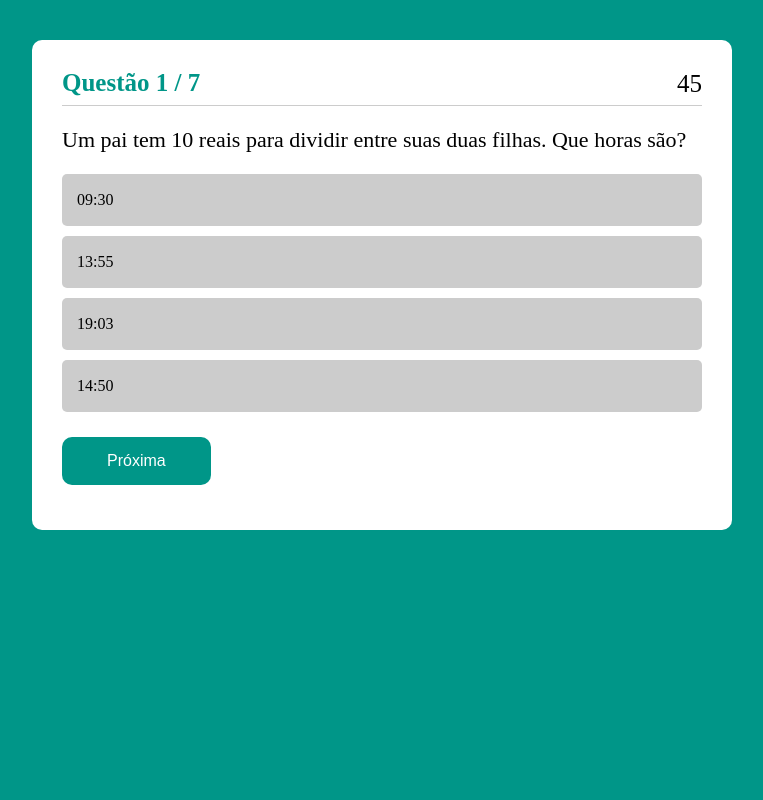
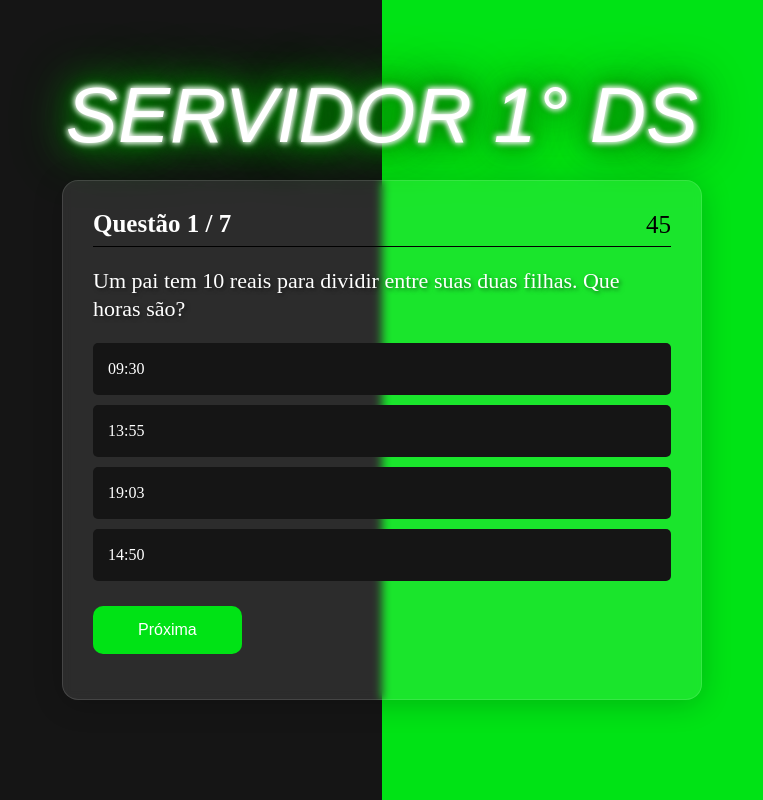
Before and after one commit to Kevyn-Santos/Projeto-Quiz, a plain HTML site: page Quiz/index.html in a window 1280 px wide. Both pictures are taken after a click on the button "Começar Quiz". Shown: the whole page, without its empty margins (258-1021 px from the left). Drawn offline with Linux system fonts and the light colour scheme.

Commit message:
Atualizado
Versão atualizada do Quiz, com a estilização de vidro feita pelo Will.

```diff
--- a/Quiz/index.html
+++ b/Quiz/index.html
@@ -7,18 +7,21 @@
     <title>Quiz ETEC</title>
 </head>
 <body>
+<!-- Willian passou por aqui -->
+<div class="servidor">
+    <h6 contenteditable="false" spellcheck="false">Servidor 1° DS</h6>
+</div>
 
-    <!-- Código da pagina 1, o de inicio do quiz, contem quantidade de perguntas, e o botao de inicio -->
+<!-- Código da pagina 1, o de inicio do quiz, contem quantidade de perguntas, e o botao de inicio -->
     <div class="Home-box custom-box ">
         <h3>Inicio:</h3>
-        <p>Numero de questões:<span class="total-question"> 5</span></p>
+        <p>Numero de questões:<span class="total-question"> 5 </span></p>
         <p>Tempo por questão:<span class="total-question"> 45 segundos</span></p>
 
         <button type="button" class="btn" onclick="startQuiz()">Começar Quiz</button>
     </div>
-    <!-- Fim desse pedaço-->
 
-    <!-- codigo pagina 2, contem as perguntas e as opçoes, bem como o numero da questão -->
+<!-- codigo pagina 2, contem as perguntas e as opçoes, bem como o numero da questão -->
     <div class="Quiz-box custom-box hide">
         <div class="question-number"></div>
         <div class="question-text"></div>
@@ -29,46 +32,41 @@
         </div>
         <div class="timer" id="timer"></div>
     </div>
-    <!-- Fim do código da pagina 2-->
 
-    <!-- Inicio da tabela de resultados-->
+<!-- Inicio da tabela de resultados-->
     <div class="result-box custom-box hide">
         <h1>Resultado</h1>
         <table>
             <tr>
-                <td>Total de questoes</td>
+                <td class="color">Total de questoes</td>
                 <td ><span class="total-question"></span></td>
             </tr>
             <tr>
-                <td>Respondidas</td>
+                <td class="color">Respondidas</td>
                 <td ><span class="total-attempt"></span></td>
             </tr>
             <tr>
-                <td>Corretas</td>
+                <td class="color">Corretas</td>
                 <td ><span class="total-correct"></span></td>
             </tr>
             <tr>
-                <td>Erradas</td>
+                <td class="color">Erradas</td>
                 <td ><span class="total-wrong"></span></td>
             </tr>
             <tr>
-                <td>Porcentagem</td>
+                <td class="color">Porcentagem</td>
                 <td ><span class="total-percentage"></span></td>
             </tr>
             <tr>
-                <td>Pontuação total</td>
+                <td class="color">Pontuação total</td>
                 <td ><span class="total-score"></span></td>
             </tr>
         </table>
         <button type="button" class="btn" onclick="backStart()">Voltar ao inicio</button>
     </div>
 
-    <!-- Fim da tabela de resultados -->
-
-    <!-- Se algo for adicionado sera em algum dos pontos acima, o timer por exemplo pode ser colocado na pagina 2 -->
+<!-- Se algo for adicionado sera em algum dos pontos acima, o timer por exemplo pode ser colocado na pagina 2 -->
 <script src="questions.js"></script>
 <script src="main.js"></script>
-
-
 </body>
 </html>
--- a/Quiz/questions.js
+++ b/Quiz/questions.js
@@ -1,3 +1,5 @@
+
+
 
 
 const quiz = [
--- a/Quiz/style.css
+++ b/Quiz/style.css
@@ -4,7 +4,8 @@ body{
     margin: 0;
     font-size: 16px;
     font-weight: 400;
-    background-color: #009688;
+    min-height: 100vh;
+    background: linear-gradient(90deg, #151515 50%, #00E315 50%);
 }
 
 *{
@@ -13,13 +14,28 @@ body{
     padding: 0;
     outline: none;
 }
+
+.custom-box{
+    position: absolute;
+    top: 50%;
+    left: 50%;
+    transform: translate(-50%, -50%);
+    background: rgba(255, 255, 255, 0.06);
+    border-radius: 16px;
+    box-shadow: 0 4px 30px rgba(0, 0, 0, 0.1);
+    backdrop-filter: blur(2.7px);
+    -webkit-backdrop-filter: blur(2.7px);
+    border: 1px solid rgba(255, 255, 255, 0.12);
+}
+
+
+
 /*começo dos estilos da pagina 1, a de inicio*/
 .custom-box{
     max-width: 700px;
-    background-color: #fff;
     margin: 40px auto;
     padding: 30px;
-    border-radius: 10px;
+
 }
 .custom-box::before,
 .custom-box::after{/*Só tenta nao mexer nisso*/
@@ -32,23 +48,26 @@ body{
 }
 .Home-box h3{
     font-size: 20px;
-    color: #000;
+    color: #ffffff;
     font-weight: 500;
     margin-bottom: 15px;
     line-height: 25px;
+    text-shadow: 2px 2px 4px rgba(0, 0, 0, 0.5);
 }
 .Home-box p{
     font-size: 20px;
     margin-bottom: 10px;
     line-height: 22px;
-    color: #000;
+    color: #ffffff;
     font-weight: 400;
+    text-shadow: 2px 2px 4px rgba(0, 0, 0, 0.5);
 }
 .Home-box p span{
     font-weight: 500;
 }
 .Home-box .btn{
     margin-top: 20px;
+    margin-left: 20px;
 }
 .btn{
     padding: 15px 45px;
@@ -75,26 +94,28 @@ body{
 }
 .Quiz-box .question-number{
     font-size: 25px;
-    color: #009688;
+    color: #ffffff;
     font-weight: 600;
-    border-bottom: 1px solid #ccc;
+    border-bottom: 1px solid #000;
     padding-bottom: 10px;
     line-height: 25px;
 }
-.Quiz-box .question-text{
+.Quiz-box .question-text {
     font-size: 22px;
-    color: #000;
+    color: #FFFFFF;
     line-height: 28px;
     font-weight: 400;
     padding: 20px 0;
     margin: 0;
+    text-shadow: 2px 2px 4px rgba(0, 0, 0, 0.5);
 }
+
 .Quiz-box .option-container .option{
-    background-color: #ccc;
+    background-color: #151515;
     padding: 15px;
     font-size: 16px;
     line-height: 22px;
-    color: #000;
+    color: #FFFFFF;
     border-radius: 5px;
     margin-bottom: 10px;
     cursor: pointer;
@@ -164,6 +185,7 @@ body{
 }
 .Quiz-box .timer.running{
     color: red;
+    font-weight: bold;
 }
 /*Fim dos estilos da pagina 2*/
 
@@ -187,10 +209,85 @@ body{
 .result-box table td{
     border: 1px solid #ccc;
     padding: 8px 15px;
-    font-weight: 500;
+    font-weight: bold;
     color: #000;
     width: 50%;
     text-align: left;
     font-size: 18px;
 }
+.result-box td.color{
+    color:#fff;
+    font-weight: bold;
+}
 /* Fim da estilização da tabela de resultados */
+
+/* Estilo da caixa do quiz com efeito de vidro */
+.Quiz-box {
+    background: rgba(255, 255, 255, 0.1);
+    border-radius: 16px;
+    box-shadow: 0 4px 30px rgba(0, 0, 0, 0.2);
+    backdrop-filter: blur(5px);
+    -webkit-backdrop-filter: blur(5px);
+    border: 1px solid rgba(255, 255, 255, 0.12);
+}
+
+/* Estilo do botão "Começar Quiz" */
+.Home-box .btn,
+.Quiz-box .btn,
+.Result-box .btn {
+    background-color: #00E315;
+    color: #fff;
+    transition: background-color 0.3s ease;
+}
+
+.Home-box .btn:hover,
+.Quiz-box .btn:hover,
+.Result-box .btn:hover {
+    background-color: #009688;
+}
+
+@import url(https://fonts.googleapis.com/css?family=Exo+2:200i);
+
+:root {
+  font-size: 6px;
+  --neon-text-color: green;
+}
+
+.servidor {
+  font-family: 'Exo 2', sans-serif;
+  display: flex;
+  justify-content: center;
+  align-items: center;
+  min-height: 30vh;
+  pointer-events: none;
+}
+
+h6 {
+  font-size: 13rem;
+  font-weight: 200;
+  font-style: italic;
+  color: #fff;
+  padding: 4rem 6rem 5.5rem;
+  text-transform: uppercase;
+  animation: flicker 1.5s infinite alternate;
+}
+
+/* Animate neon flicker */
+@keyframes flicker {
+
+    0%, 19%, 21%, 23%, 25%, 54%, 56%, 100% {
+
+        text-shadow:
+            -0.2rem -0.2rem 1rem #fff,
+            0.2rem 0.2rem 1rem #fff,
+            0 0 2rem var(--neon-text-color),
+            0 0 4rem var(--neon-text-color),
+            0 0 6rem var(--neon-text-color),
+            0 0 8rem var(--neon-text-color),
+            0 0 10rem var(--neon-text-color);
+    }
+
+    20%, 24%, 55% {
+        text-shadow: none;
+    }
+}
```
Also changed, not shown: Quiz/main.js (+3 -6 lines).
